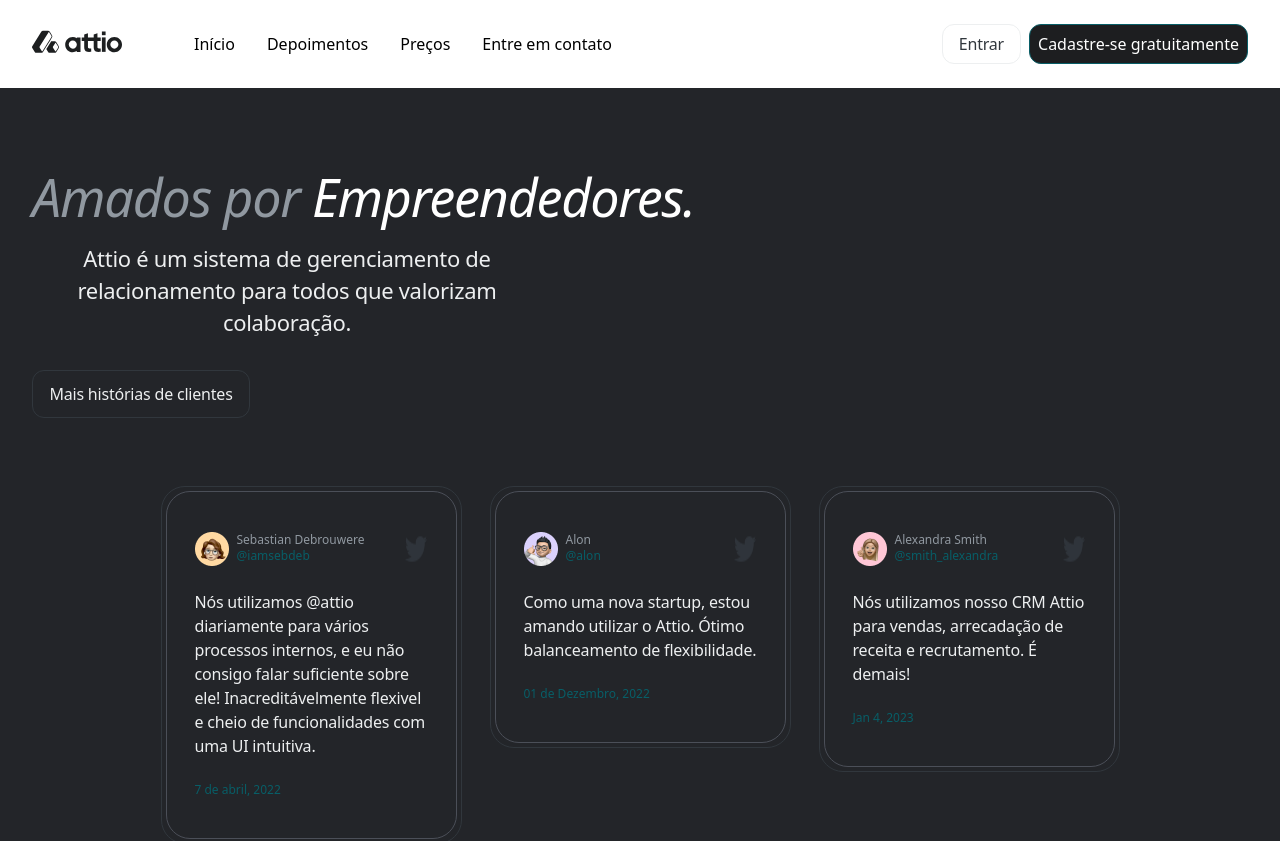
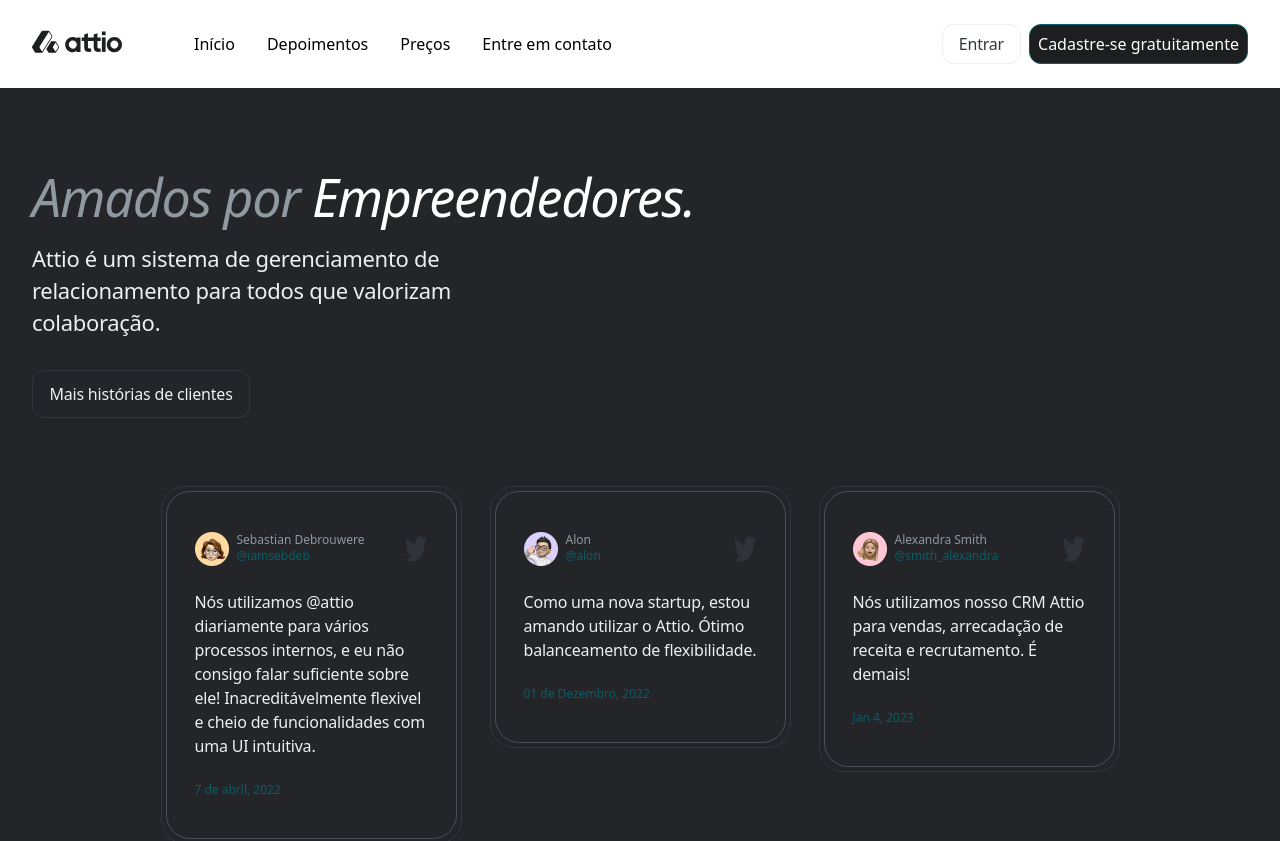
Before and after one commit to luisrca-tech/crm-landing-page, a Next.js app: page / in a window 1280 px wide. Shown: the top 841 px of the page. Built offline with nearby package versions, Linux system fonts and the light colour scheme.

Commit message:
💄 Fix: Change position at title section

```diff
--- a/src/components/blocks/LovedByEnterprisingSection/index.tsx
+++ b/src/components/blocks/LovedByEnterprisingSection/index.tsx
@@ -11,7 +11,7 @@
         <h2 className="text-center font-opensans text-[32px] italic leading-[38px] tracking-[-0.5px] text-base-100 md:text-[52px] md:leading-[58px] md:tracking-[-1.2px] lg:text-start lg:text-[52px] lg:leading-[58px] lg:tracking-[-1.2px]">
           <span className="text-base-300">Amados por</span> Empreendedores.
         </h2>
-        <p className="lg:max-w-[510px] md:text-center text-lg font-normal tracking-[-0.2px] text-base-200 md:text-[22px] md:leading-8 md:tracking-[-0.3px] lg:text-[22px] lg:leading-8 lg:tracking-[-0.3px]">
+        <p className="lg:max-w-[510px] md:text-center lg:text-start text-lg font-normal tracking-[-0.2px] text-base-200 md:text-[22px] md:leading-8 md:tracking-[-0.3px] lg:text-[22px] lg:leading-8 lg:tracking-[-0.3px]">
           Attio é um sistema de gerenciamento de relacionamento para todos que
           valorizam colaboração.
         </p>
```
